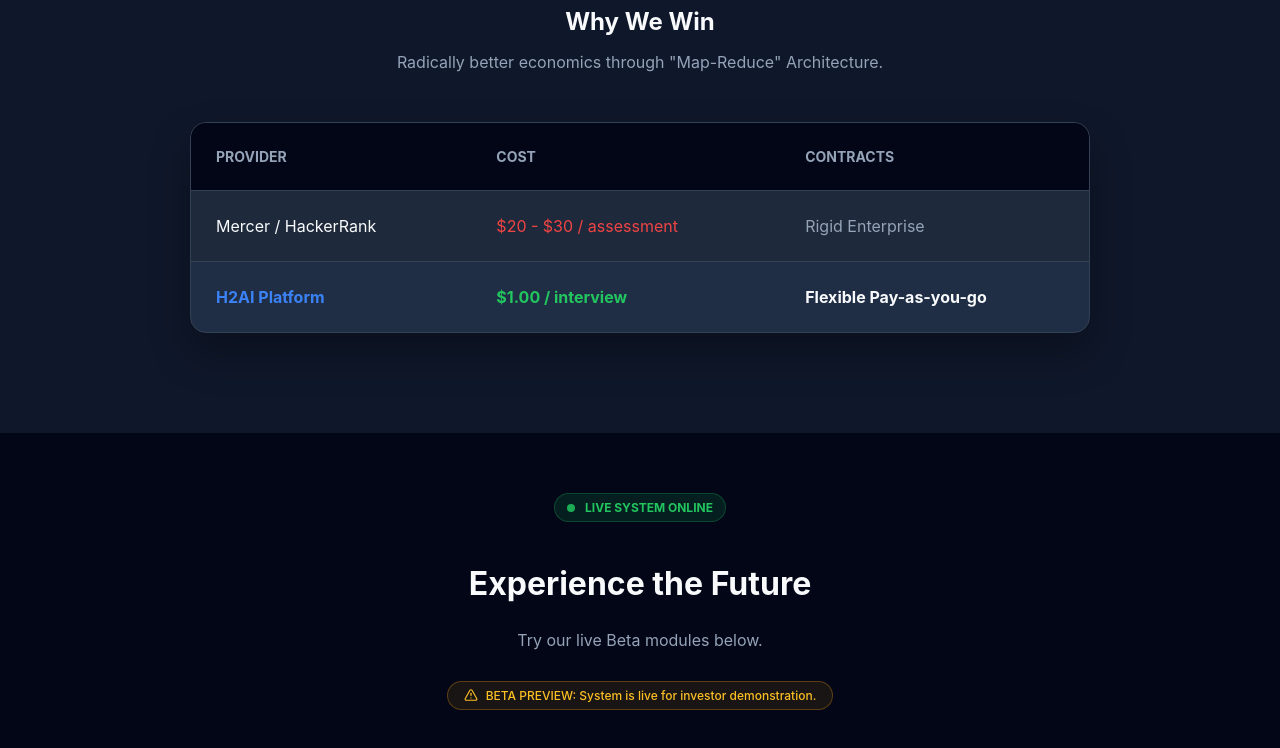
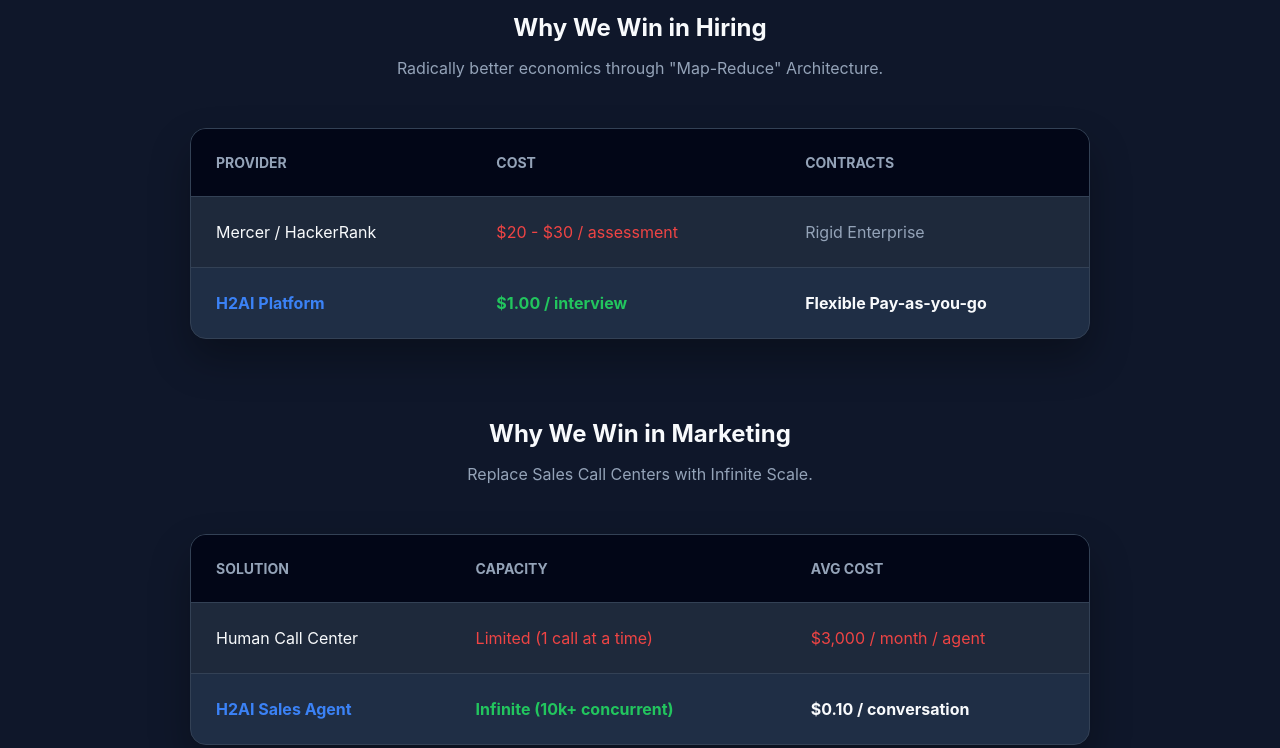
Before and after one commit to Darshan1124/h2ai-frontend, a React (Create React App) app: page / in a window 1280 px wide. Shown: the part 1680-2428 px from the top of the page. Built offline with nearby package versions, Linux system fonts and the light colour scheme.

Commit message:
modification in cards

```diff
--- a/src/App.js
+++ b/src/App.js
@@ -2,14 +2,14 @@
 import {
   Mic, Phone, PhoneOff, MessageSquare, Briefcase,
   Send, Settings, ChevronRight, Zap,
-  Users, BarChart3, AlertTriangle, Globe, Menu
+  Users, BarChart3, AlertTriangle, Globe, Menu, Headset, Coins, Clock
 } from 'lucide-react';
 
 /**
- * H2AI INVESTOR LANDING PAGE v7 - RESPONSIVE
- * - Added useIsMobile hook for conditional styling
- * - Adjusted Grids to Flex/Stack on mobile
- * - Scaled typography for mobile viewports
+ * H2AI INVESTOR LANDING PAGE v9
+ * - FEATURES: Reverted to clean 2-card layout (Hiring & Sales engines only).
+ * - ECONOMICS: Split into "Why We Win in Hiring" and "Why We Win in Marketing".
+ * - RESPONSIVE: Maintained full mobile compatibility.
  */
 
 // --- HOOK: DETECT SCREEN SIZE ---
@@ -177,6 +177,10 @@
                     }}>
                         <Globe color="white" size={30}/>
                     </div>
+                    {/* ADDED: Training Context Badge */}
+                    <div style={{background: 'rgba(59, 130, 246, 0.15)', color: '#60a5fa', padding: '4px 12px', borderRadius: '12px', fontSize: '11px', marginBottom: '15px', border: '1px solid rgba(59, 130, 246, 0.2)', fontWeight: '500'}}>
+                        Training: Harvard MBA + 10k Books
+                    </div>
                     <p style={{color: '#94a3b8', marginBottom: '15px'}}>Press button to start demo</p>
                     <button onClick={toggleChat} style={{background: '#3b82f6', color: 'white', border: 'none', padding: '10px 20px', borderRadius: '8px', cursor: 'pointer'}}>
                         Start Live Demo
@@ -211,7 +215,7 @@
                 onChange={(e) => setInput(e.target.value)}
                 onKeyDown={(e) => e.key === 'Enter' && sendMessage()}
                 placeholder={isChatActive ? "Type message..." : "Chat ended"}
-                style={{flex: 1, padding: '10px', borderRadius: '8px', border: 'none', background: '#1e293b', color: 'white', fontSize: '14px', width: '100px'}} // width 100px ensures flex shrink works
+                style={{flex: 1, padding: '10px', borderRadius: '8px', border: 'none', background: '#1e293b', color: 'white', fontSize: '14px', width: '100px'}}
             />
             <button onClick={sendMessage} disabled={!isChatActive} style={{background: isChatActive ? '#3b82f6' : '#334155', border: 'none', borderRadius: '8px', width: '40px', cursor: 'pointer', display:'flex', alignItems:'center', justifyContent:'center'}}>
                 <Send size={16} color="white"/>
@@ -482,7 +486,6 @@
              <button onClick={() => scrollToSection('demo-section')} style={{background: 'none', border: 'none', color: '#cbd5e1', cursor: 'pointer', fontSize: '14px', transition: 'color 0.2s'}}>Live Demo</button>
            </div>
         ) : (
-            // Simple Mobile Nav Action
              <button onClick={() => scrollToSection('demo-section')} style={{background: '#3b82f6', border: 'none', color: 'white', padding: '6px 12px', borderRadius: '6px', fontSize: '12px', fontWeight: 'bold'}}>
                 Try Demo
              </button>
@@ -559,12 +562,15 @@
         </div>
       </div>
 
-      {/* FEATURES */}
+      {/* FEATURES GRID */}
       <section id="features" style={{padding: '100px 20px', maxWidth: '1100px', margin: '0 auto'}}>
         <h2 style={{fontSize: isMobile ? '28px' : '32px', textAlign: 'center', marginBottom: '10px'}}>Two Engines. One Platform.</h2>
         <p style={{textAlign: 'center', color: '#94a3b8', marginBottom: '60px'}}>Replace manual bottlenecks with intelligent automation.</p>
 
+        {/* REVERTED TO 2 COLUMN LAYOUT (NO EXTRA CARDS) */}
         <div style={{display: 'grid', gridTemplateColumns: isMobile ? '1fr' : '1fr 1fr', gap: '40px'}}>
+
+          {/* CARD 1: HIRING ENGINE */}
           <div style={{background: '#1e293b', padding: '40px', borderRadius: '24px', border: '1px solid #334155', position: 'relative', overflow: 'hidden'}}>
             <div style={{position: 'absolute', top: 0, right: 0, padding: '10px 20px', background: '#2e1065', borderBottomLeftRadius: '24px', color: '#d8b4fe', fontSize: '12px', fontWeight: 'bold'}}>HIRING</div>
             <div style={{width: '50px', height: '50px', background: '#a855f7', borderRadius: '12px', display: 'flex', alignItems: 'center', justifyContent: 'center', marginBottom: '20px'}}>
@@ -580,6 +586,7 @@
             </ul>
           </div>
 
+          {/* CARD 2: SALES ENGINE (WITH MBA COPY) */}
           <div style={{background: '#1e293b', padding: '40px', borderRadius: '24px', border: '1px solid #334155', position: 'relative', overflow: 'hidden'}}>
             <div style={{position: 'absolute', top: 0, right: 0, padding: '10px 20px', background: '#172554', borderBottomLeftRadius: '24px', color: '#93c5fd', fontSize: '12px', fontWeight: 'bold'}}>SALES</div>
             <div style={{width: '50px', height: '50px', background: '#3b82f6', borderRadius: '12px', display: 'flex', alignItems: 'center', justifyContent: 'center', marginBottom: '20px'}}>
@@ -587,23 +594,27 @@
             </div>
             <h3 style={{fontSize: '24px', marginBottom: '10px'}}>The Sales Engine</h3>
             <p style={{color: '#94a3b8', lineHeight: '1.6', marginBottom: '30px'}}>
-              Turn leads into revenue. Launch 1,000-person campaigns instantly.
+              Trained on <strong>Harvard MBA case studies</strong> and <strong>10,000+ sales books</strong>. Our AI uses advanced sales psychology to close deals like a top-tier rep.
             </p>
             <ul style={{listStyle: 'none', padding: 0, color: '#cbd5e1', display: 'flex', flexDirection: 'column', gap: '12px'}}>
               <li style={{display: 'flex', gap: '10px', alignItems: 'center'}}><Zap size={16} color="#3b82f6"/> Omnichannel Domination</li>
               <li style={{display: 'flex', gap: '10px', alignItems: 'center'}}><Zap size={16} color="#3b82f6"/> Psychological Closing</li>
             </ul>
           </div>
+
         </div>
       </section>
 
-      {/* PRICING */}
-      <section id="economics" style={{background: '#0f172a', padding: '100px 20px'}}>
+      {/* ECONOMICS & WHY WE WIN */}
+      <section id="economics" style={{background: '#0f172a', padding: '80px 20px'}}>
         <div style={{maxWidth: '900px', margin: '0 auto'}}>
-          <h2 style={{textAlign: 'center', marginBottom: '10px'}}>Why We Win</h2>
-          <p style={{textAlign: 'center', color: '#94a3b8', marginBottom: '50px'}}>Radically better economics through "Map-Reduce" Architecture.</p>
+          <div style={{marginBottom: '50px', textAlign: 'center'}}>
+             <h2 style={{marginBottom: '10px'}}>Why We Win in Hiring</h2>
+             <p style={{color: '#94a3b8'}}>Radically better economics through "Map-Reduce" Architecture.</p>
+          </div>
 
-          <div style={{background: '#1e293b', borderRadius: '16px', overflowX: 'auto', border: '1px solid #334155', boxShadow: '0 20px 40px rgba(0,0,0,0.3)'}}>
+          {/* HIRING TABLE */}
+          <div style={{background: '#1e293b', borderRadius: '16px', overflowX: 'auto', border: '1px solid #334155', boxShadow: '0 20px 40px rgba(0,0,0,0.3)', marginBottom: '80px'}}>
             <table style={{width: '100%', minWidth: '600px', borderCollapse: 'collapse', textAlign: 'left'}}>
               <thead>
                 <tr style={{borderBottom: '1px solid #334155', background: '#020617'}}>
@@ -626,6 +637,37 @@
               </tbody>
             </table>
           </div>
+
+          <div style={{marginBottom: '50px', textAlign: 'center'}}>
+             <h2 style={{marginBottom: '10px'}}>Why We Win in Marketing</h2>
+             <p style={{color: '#94a3b8'}}>Replace Sales Call Centers with Infinite Scale.</p>
+          </div>
+
+          {/* MARKETING TABLE (NEW) */}
+          <div style={{background: '#1e293b', borderRadius: '16px', overflowX: 'auto', border: '1px solid #334155', boxShadow: '0 20px 40px rgba(0,0,0,0.3)'}}>
+            <table style={{width: '100%', minWidth: '600px', borderCollapse: 'collapse', textAlign: 'left'}}>
+              <thead>
+                <tr style={{borderBottom: '1px solid #334155', background: '#020617'}}>
+                  <th style={{padding: '25px', color: '#94a3b8', fontSize: '14px', textTransform: 'uppercase'}}>Solution</th>
+                  <th style={{padding: '25px', color: '#94a3b8', fontSize: '14px', textTransform: 'uppercase'}}>Capacity</th>
+                  <th style={{padding: '25px', color: '#94a3b8', fontSize: '14px', textTransform: 'uppercase'}}>Avg Cost</th>
+                </tr>
+              </thead>
+              <tbody>
+                <tr style={{borderBottom: '1px solid #334155'}}>
+                  <td style={{padding: '25px'}}>Human Call Center</td>
+                  <td style={{padding: '25px', color: '#ef4444'}}>Limited (1 call at a time)</td>
+                  <td style={{padding: '25px', color: '#ef4444'}}>$3,000 / month / agent</td>
+                </tr>
+                <tr style={{background: 'rgba(59, 130, 246, 0.05)'}}>
+                  <td style={{padding: '25px', fontWeight: 'bold', color: '#3b82f6'}}>H2AI Sales Agent</td>
+                  <td style={{padding: '25px', fontWeight: 'bold', color: '#22c55e'}}>Infinite (10k+ concurrent)</td>
+                  <td style={{padding: '25px', fontWeight: 'bold', color: '#f8fafc'}}>$0.10 / conversation</td>
+                </tr>
+              </tbody>
+            </table>
+          </div>
+
         </div>
       </section>
 
```
